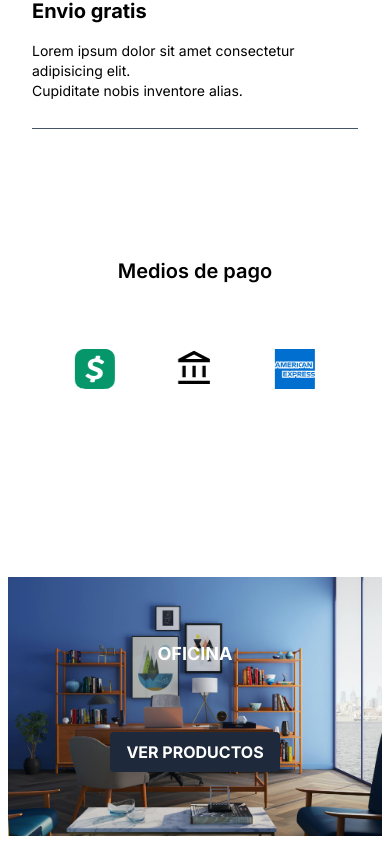
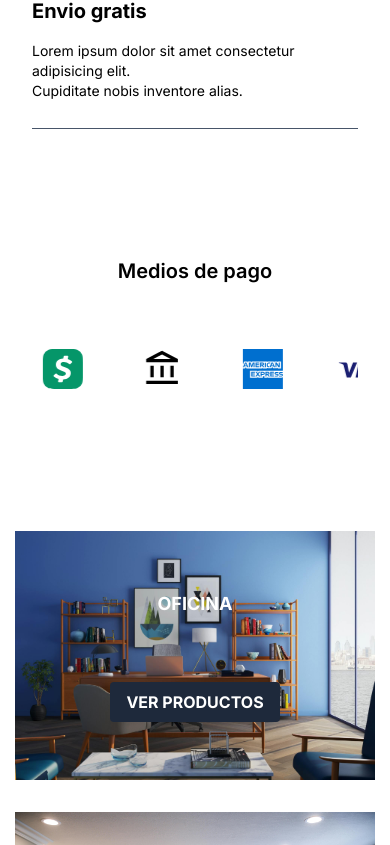
Before and after one commit to Arielstereo/Web-Next, a Next.js app: page / in a window 390 px wide. Shown: the part 1239-2084 px from the top of the page. Built offline with nearby package versions, Linux system fonts and the light colour scheme.

Commit message:
change width to cards

```diff
--- a/src/app/page.jsx
+++ b/src/app/page.jsx
@@ -20,7 +20,7 @@ export default function Home() {
       </div>
       <div className="mt-24 md:mt-32 flex flex-col lg:flex-row gap-16 lg:gap-32 mx-8 items-start md:items-center justify-center">
         <div
-          data-aos="fade-right"
+          data-aos="fade-down"
           className="flex flex-col gap-4 justify-center w-full lg:w-64 h-32 border-b lg:border-b-0 pb-8 lg:border-r border-slate-600"
         >
           <h2 className="text-xl font-bold">Paga en cuotas</h2>
@@ -30,7 +30,7 @@ export default function Home() {
           </p>
         </div>
         <div
-          data-aos="flip-down"
+          data-aos="flip-up"
           className="flex flex-col gap-4 justify-center w-full lg:w-64 h-32 border-b lg:border-b-0 pb-8 lg:border-r border-slate-600"
         >
           <h2 className="text-xl font-bold">Entrega inmediata</h2>
@@ -40,7 +40,7 @@ export default function Home() {
           </p>
         </div>
         <div
-          data-aos="fade-down"
+          data-aos="fade-up"
           className="flex flex-col gap-4 justify-center w-full lg:w-64 h-32 pb-8 border-b lg:border-b-0 lg:border-r border-slate-600"
         >
           <h2 className="text-xl font-bold">Envio gratis</h2>
@@ -50,7 +50,7 @@ export default function Home() {
           </p>
         </div>
       </div>
-      <div className="py-32 px-16 lg:px-96">
+      <div className="py-32 px-8 lg:px-96">
         <h2 className="text-center text-xl font-semibold pb-16">
           Medios de pago
         </h2>
@@ -58,7 +58,7 @@ export default function Home() {
       </div>
       <div className="mx-2 flex gap-8 flex-wrap justify-center">
         <CardSection
-          animation={"fade-up"}
+          animation={"zoom-in-down"}
           url={"/images/office.jpg"}
           linkTo={"/office"}
           title={"OFICINA"}
@@ -82,7 +82,7 @@ export default function Home() {
           title={"DORMITORIO"}
         />
         <CardSection
-          animation={"zoom-in-down"}
+          animation={"flip-down"}
           url={"/images/bathroom.jpg"}
           linkTo={"/bathroom"}
           title={"BAÑO"}
--- a/src/components/cards/CardSection.jsx
+++ b/src/components/cards/CardSection.jsx
@@ -20,8 +20,8 @@ const CardSection = ({ url, linkTo, title, animation }) => {
       <Image
         src={url}
         alt="card"
-        width={400}
-        height={400}
+        width={360}
+        height={360}
         className="object-cover h-full"
       />
       <div className="absolute inset-0 flex flex-col gap-12 justify-center items-center">
--- a/src/components/maps/GoogleMapMobile.jsx
+++ b/src/components/maps/GoogleMapMobile.jsx
@@ -2,7 +2,7 @@
 const GoogleMapMobile = () => {
   return (
     <div className="block sm:hidden">
-      <iframe src="https://www.google.com/maps/embed?pb=!1m18!1m12!1m3!1d3282.6172024081425!2d-58.524978324152485!3d-34.63911267294163!2m3!1f0!2f0!3f0!3m2!1i1024!2i768!4f13.1!3m3!1m2!1s0x95bcc847bea9f173%3A0xdce597e2ebc5620c!2sAv.%20Rivadavia%2011200%2C%20C1408%20Cdad.%20Aut%C3%B3noma%20de%20Buenos%20Aires!5e0!3m2!1ses-419!2sar!4v1715026447630!5m2!1ses-419!2sar" width="290" height="300" allowFullScreen="" loading="lazy" referrerPolicy="no-referrer-when-downgrade"></iframe>
+      <iframe src="https://www.google.com/maps/embed?pb=!1m18!1m12!1m3!1d3282.6172024081425!2d-58.524978324152485!3d-34.63911267294163!2m3!1f0!2f0!3f0!3m2!1i1024!2i768!4f13.1!3m3!1m2!1s0x95bcc847bea9f173%3A0xdce597e2ebc5620c!2sAv.%20Rivadavia%2011200%2C%20C1408%20Cdad.%20Aut%C3%B3noma%20de%20Buenos%20Aires!5e0!3m2!1ses-419!2sar!4v1715026447630!5m2!1ses-419!2sar" width="300 " height="300" allowFullScreen="" loading="lazy" referrerPolicy="no-referrer-when-downgrade"></iframe>
     </div>
   )
 }
```
